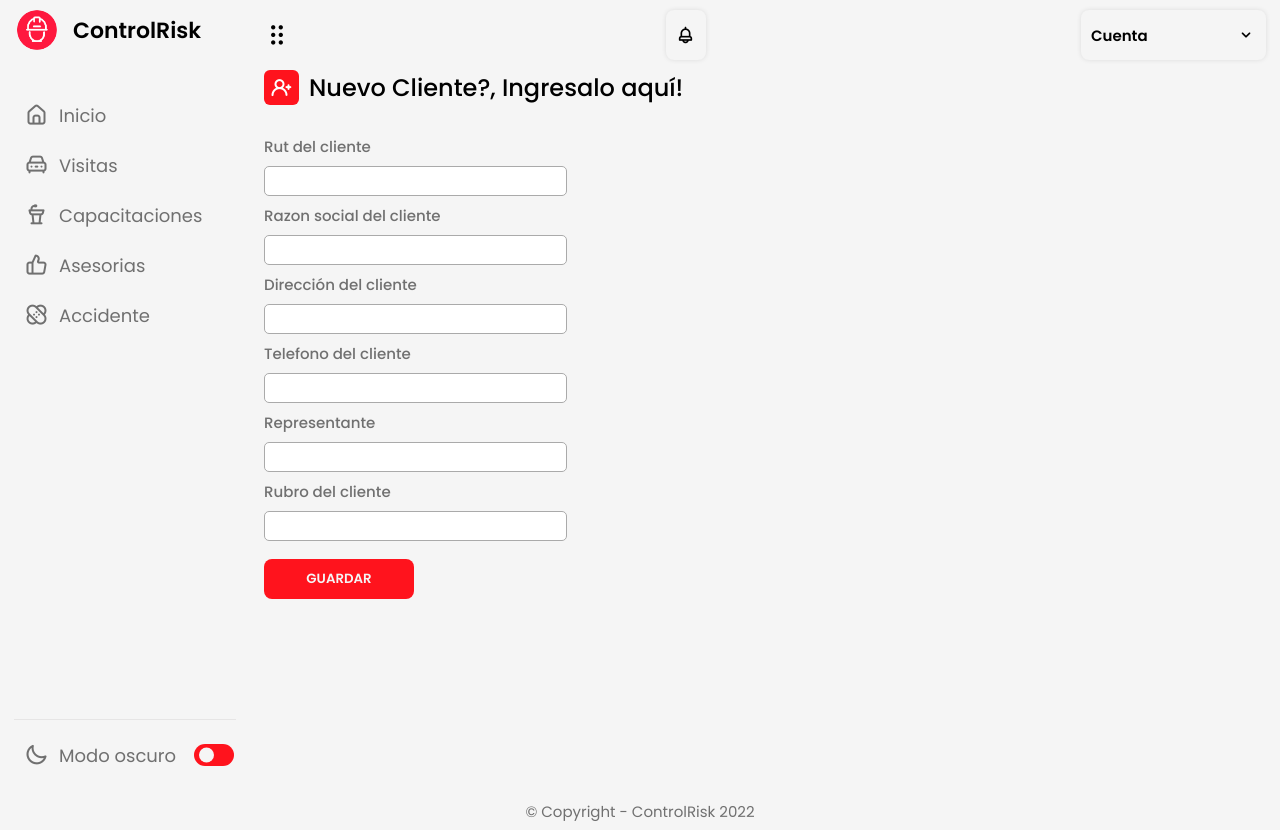
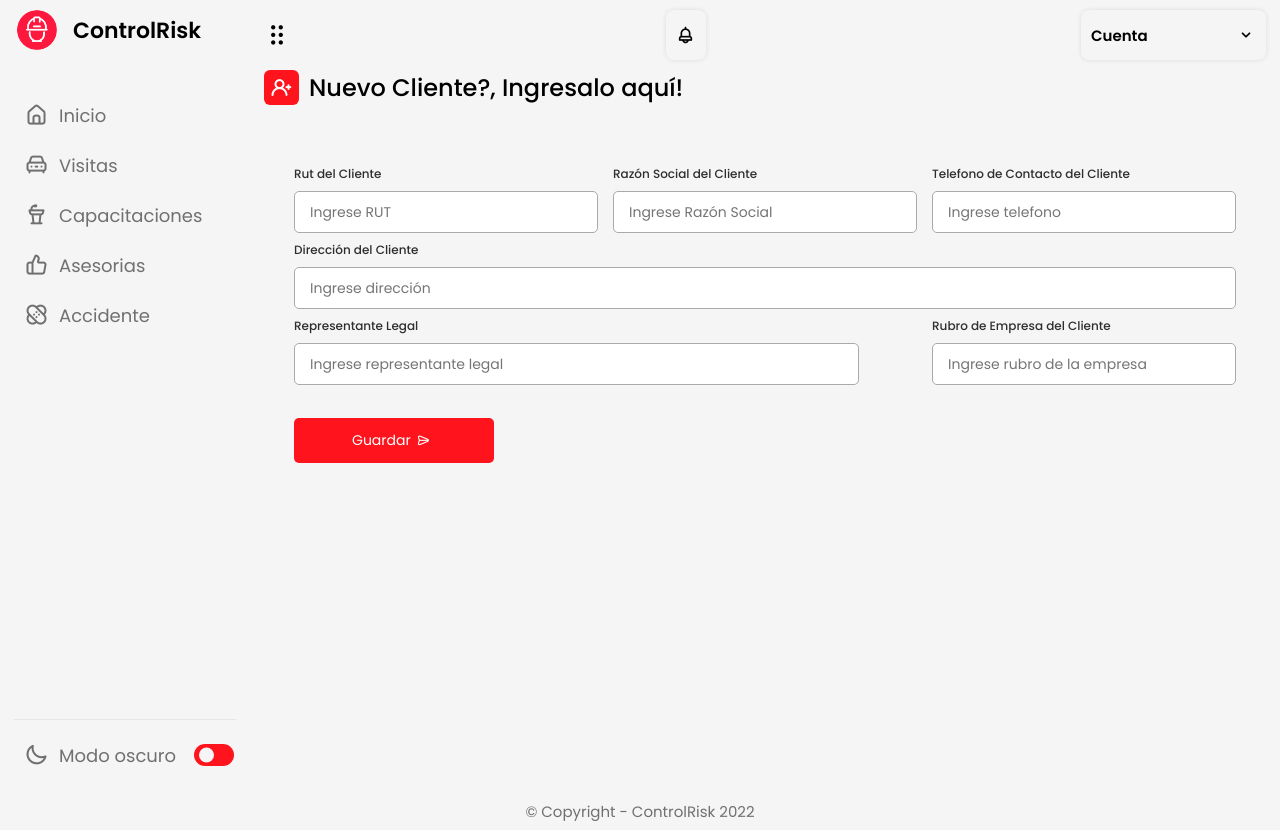
Before and after one commit to sebaarl/ControlRisk, a Django app: page /ingresar-cliente in a window 1280 px wide. Run offline with Django 4.2, Linux system fonts and the light colour scheme; the visitor is signed in with stand-in values (Sample User, id 1); some libraries are stand-ins or nearby versions.

Commit message:
cambios en formularios y views.py

```diff
--- a/AppBase/forms.py
+++ b/AppBase/forms.py
@@ -11,7 +11,7 @@
                 'id': 'clienteRut',
                 'type': 'text',
                 'class': '',
-                'placeholder': '',
+                'placeholder': 'Ingrese RUT',
                 'name': 'rut',
             }
         )
@@ -22,7 +22,7 @@
                 'id': 'clienteRazon',
                 'type': 'text',
                 'class': '',
-                'placeholder': '',
+                'placeholder': 'Ingrese Razón Social',
                 'name': 'razon',
             }
         )
@@ -33,7 +33,7 @@
                 'id': 'clienteDireccion',
                 'type': 'text',
                 'class': '',
-                'placeholder': '',
+                'placeholder': 'Ingrese dirección',
                 'name': 'direccion',
             }
         )
@@ -44,7 +44,7 @@
                 'id': 'clienteTelefono',
                 'type': 'number',
                 'class': '',
-                'placeholder': '',
+                'placeholder': 'Ingrese telefono',
                 'name': 'telefono',
             }
         )
@@ -55,7 +55,7 @@
                 'id': 'clienteRepresentante',
                 'type': 'text',
                 'class': '',
-                'placeholder': '',
+                'placeholder': 'Ingrese representante legal',
                 'name': 'representante',
             }
         )
@@ -66,7 +66,7 @@
                 'id': 'clienteRubro',
                 'type': 'number',
                 'class': '',
-                'placeholder': '',
+                'placeholder': 'Ingrese rubro de la empresa',
                 'name': 'rubro',
             }
         )
@@ -136,7 +136,7 @@
                 'id': 'contratoAsesoria',
                 'type': 'number',
                 'class': '',
-                'placeholder': '',
+                'placeholder': 'Ingrese n° de asesorias',
                 'name': 'asesoria',
             }
         )
@@ -147,7 +147,7 @@
                 'id': 'contratoCapa',
                 'type': 'number',
                 'class': '',
-                'placeholder': '',
+                'placeholder': 'Ingrese n° de capacitaciones',
                 'name': 'capa',
             }
         )
@@ -180,7 +180,7 @@
                 'id': 'contratoCuota',
                 'type': 'number',
                 'class': '',
-                'placeholder': '',
+                'placeholder': 'Ingrese n° de cuotas del contrato',
                 'name': 'cuota',
             }
         )
@@ -191,18 +191,32 @@
                 'id': 'contratoValor',
                 'type': 'number',
                 'class': '',
-                'placeholder': '',
+                'placeholder': 'Ingrese el valor total',
                 'name': 'valor',
             }
         )
     )
-    cliente = forms.ModelChoiceField(
-            queryset=Cliente.objects.all(),
-            initial=0
+    cliente = forms.CharField(
+        widget=forms.TextInput(
+            attrs={
+                'id': 'clienteRut',
+                'type': 'text',
+                'class': '',
+                'placeholder': 'Ingrese RUT',
+                'name': 'cliente',
+            }
+        )
     )
-    empleado = forms.ModelChoiceField(
-        queryset=Empleado.objects.all(),
-        initial=0
+    empleado = forms.CharField(
+        widget=forms.TextInput(
+            attrs={
+                'id': 'clienteRut',
+                'type': 'text',
+                'class': '',
+                'placeholder': 'Ingrese RUT',
+                'name': 'empleado',
+            }
+        )
     )
 
 
--- a/AppBase/views.py
+++ b/AppBase/views.py
@@ -15,10 +15,36 @@
 from AppBase.models import Cliente, Empleado, Contrato
 from AppUser.models import User
 
+from datetime import date
+from datetime import datetime
+from datetime import timedelta
+from dateutil.relativedelta import *
+from dateutil.easter import *
+from dateutil.rrule import *
+from dateutil.parser import *
+
+
+def rut(rut):
+    puntos = rut.replace('.', '')
+    guion = puntos.replace('-', '')
+    rut_final = guion
+
+    return rut_final
+
+
+def formatRut(rut):
+    if len(rut) == 8:
+        formato = rut[0:1] + '.' + rut[1:4] + '.' + rut[4:7] + '-' + rut[-1]
+    else:
+        formato = rut[0:2] + '.' + rut[2:5] + '.' + rut[5:8] + '-' + rut[-1]
+
+    return formato
+
 
 @login_required
 def HomeView(request):
     return render(request, 'home.html')
+
 
 
 @login_required
@@ -37,27 +63,36 @@
             clientesave.representante = request.POST.get('representante')
             clientesave.rubro = request.POST.get('rubro')
 
+            rut_cli = rut(clientesave.rutcliente)
+
             if request.method == "POST":
-                username = request.POST.get('rut')
-                password = request.POST.get('rut')[4:]
+                existe =  Cliente.objects.filter(rutcliente=rut_cli).exists()
+                user_exist = User.objects.filter(username=rut_cli).exists()
 
-                user = get_user_model().objects.create(
-                    username=username,
-                    password=make_password(password),
-                    is_active=True,
-                    is_profesional=False
-                )
+                if existe and user_exist:
+                    messages.error(request, "El rut " +
+                                formatRut(rut_cli) +" ya está registrado en el sistema!")
+                else:
+                    username = rut_cli
+                    password = rut_cli[4:]
 
-            from django.db import connection
-            with connection.cursor() as cursor:
+                    user = get_user_model().objects.create(
+                        username=username,
+                        password=make_password(password),
+                        is_active=True,
+                        is_profesional=False
+                    )
 
-                cursor.execute('EXEC [dbo].[SP_CREATE_CLIENTE] %s, %s, %s, %s, %s, %s', (clientesave.rutcliente,
+                    from django.db import connection
+                    with connection.cursor() as cursor:
+
+                        cursor.execute('EXEC [dbo].[SP_CREATE_CLIENTE] %s, %s, %s, %s, %s, %s', (rut_cli,
                                clientesave.razonsocial, clientesave.rubro,  clientesave.direccion, clientesave.telefono, clientesave.representante))
 
-                messages.success(request, "Cliente " +
-                                 clientesave.rutcliente+" registrado correctamente ")
+                        messages.success(request, "Cliente " +
+                                    formatRut(rut_cli) +" registrado correctamente ")
 
-            return render(request, 'create_cliente.html', data)
+                    return render(request, 'create_cliente.html', data)
 
     return render(request, 'create_cliente.html', data)
 
@@ -130,24 +165,26 @@
     data = {
         'contract': CreateContratoForm()
     }
+
     if request.method == "POST":
-        if request.POST.get('asesoria') and request.POST.get('capa') and request.POST.get('termino') and request.POST.get(
-            'pago') and request.POST.get('cuota') and request.POST.get('valor') and request.POST.get('cliente') and request.POST.get('emp'):
+        if request.POST.get('asesoria') and request.POST.get('capa') and request.POST.get('cuota') and request.POST.get('valor') and request.POST.get('cliente') and request.POST.get('empleado'):
             contratosave = Contrato()
             contratosave.cantidadasesorias = request.POST.get('asesoria')
             contratosave.cantidadcapacitaciones = request.POST.get('capa')
-            contratosave.fechatermino = request.POST.get('termino')
-            contratosave.fechapago = request.POST.get('pago')
             contratosave.cuotascontrato = request.POST.get('cuota')
             contratosave.valorcontrato = request.POST.get('valor')
             contratosave.rutcliente = request.POST.get('cliente')
-            contratosave.rut = request.POST.get('empleado')
+            contratosave.rutempleado = request.POST.get('empleado')
+
+            now = datetime.now()
+            termino = now + relativedelta(months=12)
+            pago = now + relativedelta(months=1)
 
             from django.db import connection
             with connection.cursor() as cursor:
 
-                cursor.execute('EXEC [dbo].[SP_CREATE_CONTRATO] %s, %s, %s, %s, %s, %s, %s, %s', (contratosave.cantidadasesorias,
-                                contratosave.cantidadcapacitaciones,contratosave.fechatermino,contratosave.fechapago,contratosave.cuotascontrato,contratosave.valorcontrato, contratosave.rutcliente, contratosave.rut))
+                cursor.execute('EXEC [dbo].[[SP_CREATE_CONTRAT] %s, %s, %s, %s, %s, %s, %s, %s', (contratosave.cantidadasesorias,
+                                contratosave.cantidadcapacitaciones, termino, pago, contratosave.cuotascontrato,contratosave.valorcontrato, contratosave.rutcliente, contratosave.rutempleado))
 
                 messages.success(request, "Contrato " +
                                  "registrado correctamente ")
--- a/AppUser/views.py
+++ b/AppUser/views.py
@@ -31,7 +31,7 @@
             return redirect('base:home')
 
     messages.error(request, 'Formulario invalido')
-    return render(request, 'login.html')
+    return render(request, 'registration/login.html')
 
 user=get_user_model()
 
--- a/core/settings.py
+++ b/core/settings.py
@@ -33,6 +33,7 @@
     'core',
     'AppUser',
     'AppBase',
+    'crispy_forms',
     # 'tailwind',
     # 'theme',
 ]
--- a/static/css/styles.css
+++ b/static/css/styles.css
@@ -60,11 +60,11 @@
     background: #3a3b3c;
 }
 
-.home-title h2{
+.home-title h2 {
     color: var(--text-color);
 }
 
-.home-title p{
+.home-title p {
     color: var(--text-color);
 }
 
@@ -312,7 +312,7 @@
 
 .top .title {
     display: flex;
-    align-items: center;
+    align-items: flex-start;
     margin: 10px 0 30px 0;
 }
 
@@ -355,13 +355,167 @@
     margin-left: 10px;
 }
 
-.container-dash {
+.container {
+    height: 100%;
     width: 100%;
-
+    border-radius: 6px;
+    padding: 30px;
+    margin: 0;
 }
 
-.form-container {
+.container form {
+    height: 100%;
+    overflow: hidden;
+}
+
+.dashboard .top .search-box {
+    position: relative;
+    height: 45px;
+    max-width: 600px;
     width: 100%;
+    margin: 0 30px;
+}
+
+.options {
+    width: 100%;
+    height: auto;
+    display: flex;
+}
+
+.search-box {
+    margin-left: 20px;
+}
+
+.search-box input {
+    border: 1px solid var(--border-color);
+    background-color: var(--panel-color);
+    padding: 5px 10px 5px 15px;
+    border-radius: 5px;
+    color: var(--text-color);
+    font-size: 15px;
+    font-weight: 400;
+    outline: none;
+}
+
+.container form .title {
+    display: block;
+    margin-bottom: 8px;
+    font-size: 16px;
+    font-weight: 500;
+    margin: 6px 0;
+    color: #333;
+}
+
+.container form .fields {
+    display: flex;
+    align-items: center;
+    justify-content: space-between;
+    flex-wrap: wrap;
+}
+
+form .fields .input-field {
+    display: flex;
+    width: calc(100% / 3 - 10px);
+    flex-direction: column;
+}
+
+.direc {
+    width: 100% !important;
+}
+
+.repre {
+    width: 60% !important;
+}
+
+.input-field label {
+    font-size: 12px;
+    font-weight: 500;
+    color: #2e2e2e;
+}
+
+.input-field input,
+select {
+    outline: none;
+    font-size: 14px;
+    font-weight: 400;
+    color: #333;
+    border-radius: 5px;
+    border: 1px solid #aaa;
+    padding: 0 15px;
+    height: 42px;
+    margin: 8px 0;
+}
+
+.input-field input :focus,
+.input-field select:focus {
+    box-shadow: 0 3px 6px rgba(0, 0, 0, 0.13);
+}
+
+.input-field select,
+.input-field input[type="date"] {
+    color: #707070;
+}
+
+.input-field input[type="date"]:valid {
+    color: #333;
+}
+
+.container form button,
+.backBtn {
+    display: flex;
+    align-items: center;
+    justify-content: center;
+    height: 45px;
+    max-width: 200px;
+    width: 100%;
+    border: none;
+    outline: none;
+    color: #fff;
+    border-radius: 5px;
+    margin: 25px 0;
+    background-color: #ff131d;
+    transition: all 0.3s linear;
+    cursor: pointer;
+}
+
+.container form .btnText {
+    font-size: 14px;
+    font-weight: 400;
+}
+
+form button i,
+form .backBtn i {
+    margin: 0 6px;
+}
+
+form .backBtn i {
+    transform: rotate(180deg);
+}
+
+form .buttons {
+    display: flex;
+    align-items: center;
+}
+
+form .buttons button,
+.backBtn {
+    margin-right: 14px;
+}
+
+@media (max-width: 750px) {
+    .container form {
+        overflow-y: scroll;
+    }
+
+    .container form::-webkit-scrollbar {
+        display: none;
+    }
+}
+
+@media (max-width: 550px) {
+    form .fields .input-field {
+        width: 100%;
+    }
 }
 
 .input-content {
@@ -675,8 +829,7 @@
     color: #707070;
 }
 
-.button-c {
-}
+.button-c {}
 
 .button-c .btn {
     height: 100%;
@@ -714,7 +867,7 @@
     color: #fff;
 }
 
-table thead tr{
+table thead tr {
     font-size: 10px;
 }
 
@@ -771,9 +924,11 @@
     td:nth-child(5)::before {
         content: "Direccion";
     }
+
     td:nth-child(6)::before {
         content: "Telefono";
     }
+
     td:nth-child(7)::before {
         content: "Representante";
     }
@@ -839,7 +994,7 @@
     }
 
     .activity .activity-data {
-        overflow-X: scroll;
+        overflow-x: scroll;
     }
 }
 
--- a/static/js/main.js
+++ b/static/js/main.js
@@ -84,3 +84,20 @@
     notiMenu.classList.remove("active-noti");
   });
 });
+
+const form = document.querySelector("form"),
+  nextBtn = form.querySelector(".nextBtn"),
+  backBtn = form.querySelector(".backBtn"),
+  allInput = form.querySelectorAll(".first input");
+
+nextBtn.addEventListener("click", () => {
+  allInput.forEach((input) => {
+    if (input.value != "") {
+      form.classList.add("secActive");
+    } else {
+      form.classList.remove("secActive");
+    }
+  });
+});
+
+backBtn.addEventListener("click", () => form.classList.remove("secActive"));
--- a/templates/create_cliente.html
+++ b/templates/create_cliente.html
@@ -11,42 +11,51 @@
     <span class="text">Nuevo Cliente?, Ingresalo aquí!</span>
 </div>
 
-<div class="container-dash">
-
-    <div class="form-container">
-        <form action="#" method="POST" class="form">
+<div class="container">
+    <form action="#" method="POST">
         {% csrf_token %}
-            <div class="input-content">
-                <label for="">Rut del cliente</label>
+        <div class="form first">
+            <div class="details personal">
+                <div class="fields">
+                    <div class="input-field">
+                        <label>Rut del Cliente</label>
                         {{ clienteForm.rut }}
                     </div>
-            <div class="input-content">
-                <label for="">Razon social del cliente</label>
+                    <div class="input-field">
+                        <label>Razón Social del Cliente</label>
                         {{ clienteForm.razon }}
                     </div>
-            <div class="input-content">
-                <label for="">Dirección del cliente</label>
+                    <div class="input-field">
+                        <label>Telefono de Contacto del Cliente</label>
+                        {{ clienteForm.telefono }}
+                    </div>
+                    <div class="input-field direc">
+                        <label>Dirección del Cliente</label>
                         {{ clienteForm.direccion }}
                     </div>
-            <div class="input-content">
-                <label for="">Telefono del cliente</label>
-                {{ clienteForm.telefono }}
                 </div>
-            <div class="input-content">
-                <label for="">Representante</label>
+            </div>
+
+            <div class="details ID">
+                <div class="fields">
+
+                    <div class="input-field repre">
+                        <label>Representante Legal</label>
                         {{ clienteForm.representante }}
                     </div>
-            <div class="input-content">
-                <label for="">Rubro del cliente</label>
+
+                    <div class="input-field">
+                        <label>Rubro de Empresa del Cliente</label>
                         {{ clienteForm.rubro }}
                     </div>
+                </div>
 
-            <div class="form-butto">
-                <button class="button">
-                    Guardar
+                <button class="nextBtn">
+                    <span class="btnText">Guardar</span>
+                    <i class="uil uil-navigator"></i>
                 </button>
             </div>
-
+        </div>
     </form>
 
     {% if messages %}
@@ -55,16 +64,11 @@
         Swal.fire({
             'tittle': 'Exito',
             'text': '{{ m }}',
-                        'icon': 'success',
             'confirmButtonColor': '#ff131d',
             'confirmButtonText': 'Aceptar',
         })
     </script>
     {% endfor %}
     {% endif %}
-
-    </div>
-    {% block javascript %}
-    {% endblock %}
 </div>
 {% endblock %}
```
Also changed, not shown: templates/create_contract.html (+31 -40 lines), templates/listar_clientes.html (+8 -3 lines), templates/base.html (line endings or trailing spaces). Lines whose indentation alone changed are shown as unchanged.
